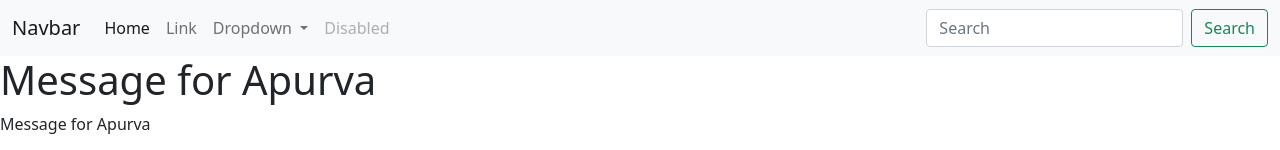
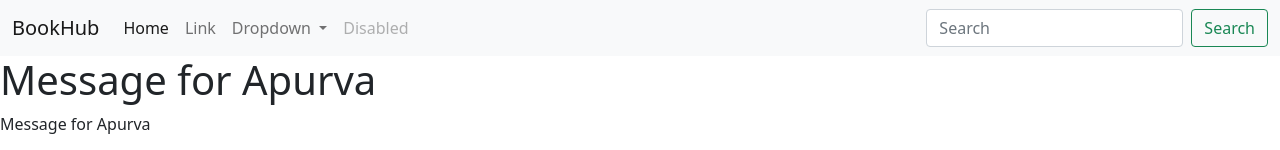
Before and after one commit to pritammaheshwari/apurva, a plain HTML site: page index.html in a window 1280 px wide. Shown: the top 150 px of the page. Drawn offline with nearby package versions, Linux system fonts and the light colour scheme.

Commit message:
Update index.html
minor Changes

```diff
--- a/index.html
+++ b/index.html
@@ -7,7 +7,7 @@
   <div>
     <nav class="navbar navbar-expand-lg navbar-light bg-light">
   <div class="container-fluid">
-    <a class="navbar-brand" href="#">Navbar</a>
+    <a class="navbar-brand" href="#">BookHub</a>
     <button class="navbar-toggler" type="button" data-bs-toggle="collapse" data-bs-target="#navbarSupportedContent" aria-controls="navbarSupportedContent" aria-expanded="false" aria-label="Toggle navigation">
       <span class="navbar-toggler-icon"></span>
     </button>
```
